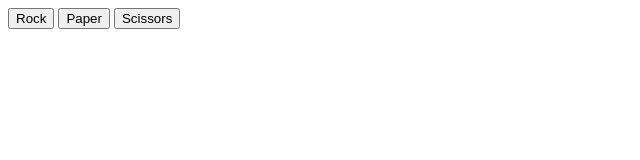
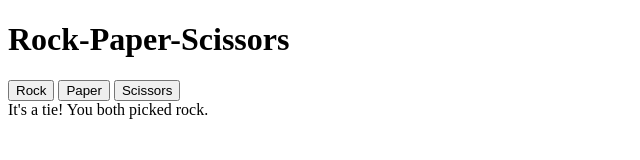
Before and after one commit to dlndn/rock-paper-scissors, a plain HTML site: page index.html in a window 1280 px wide. Both pictures are taken after a click on the button "Rock". Shown: the whole page, without its empty margins (0-640 px from the left). Drawn offline with Linux system fonts and the light colour scheme.

Commit message:
added round results display

```diff
--- a/index.html
+++ b/index.html
@@ -6,9 +6,14 @@
     <title>Rock-Paper-Scissors</title>
 </head>
 <body>
+    <h1>Rock-Paper-Scissors</h1>
+
     <button id="rockButton">Rock</button>
     <button id="paperButton">Paper</button>
     <button id="scissorsButton">Scissors</button>
+
+    <div id="resultsDisplay"></div>
+
     <script src="rock-paper-scissors.js"></script>
 </body>
 </html>
--- a/rock-paper-scissors.js
+++ b/rock-paper-scissors.js
@@ -35,26 +35,36 @@ function getPlayerChoice() {
     }
 }
 
+function displayResult(result) {
+    let resultsDisplay = document.querySelector('#resultsDisplay');
+    resultsDisplay.textContent = ''; //clear previous result
+    resultsDisplay.textContent += (result + '');
+}
+
 function playRound(playerSelection, computerSelection) {
     let result = "";
+    let resultsLog = "";
 
     //losing conditions
     if ((playerSelection == ROCK && computerSelection == PAPER) ||
         (playerSelection == PAPER && computerSelection == SCISSORS) ||
         (playerSelection == SCISSORS && computerSelection == ROCK)) {
-        console.log("You lose! " + computerSelection + " beats " + playerSelection);
+        resultsLog = "You lose! " + computerSelection + " beats " + playerSelection;
+        displayResult(resultsLog);
         result = LOSE;
 
     //winning conditions
     } else if  ((playerSelection == ROCK && computerSelection == SCISSORS) ||
                 (playerSelection == PAPER && computerSelection == ROCK) ||
                 (playerSelection == SCISSORS && computerSelection == PAPER)) {
-        console.log("You win! " + playerSelection + " beats " + computerSelection);
+        resultsLog = "You win! " + playerSelection + " beats " + computerSelection;
+        displayResult(resultsLog);
         result = WIN;
 
     //tie
     } else {
-        console.log("It's a tie! You both picked " + playerSelection + ".");
+        resultsLog = "It's a tie! You both picked " + playerSelection + ".";
+        displayResult(resultsLog);
         result = TIE;
     }
 
```
